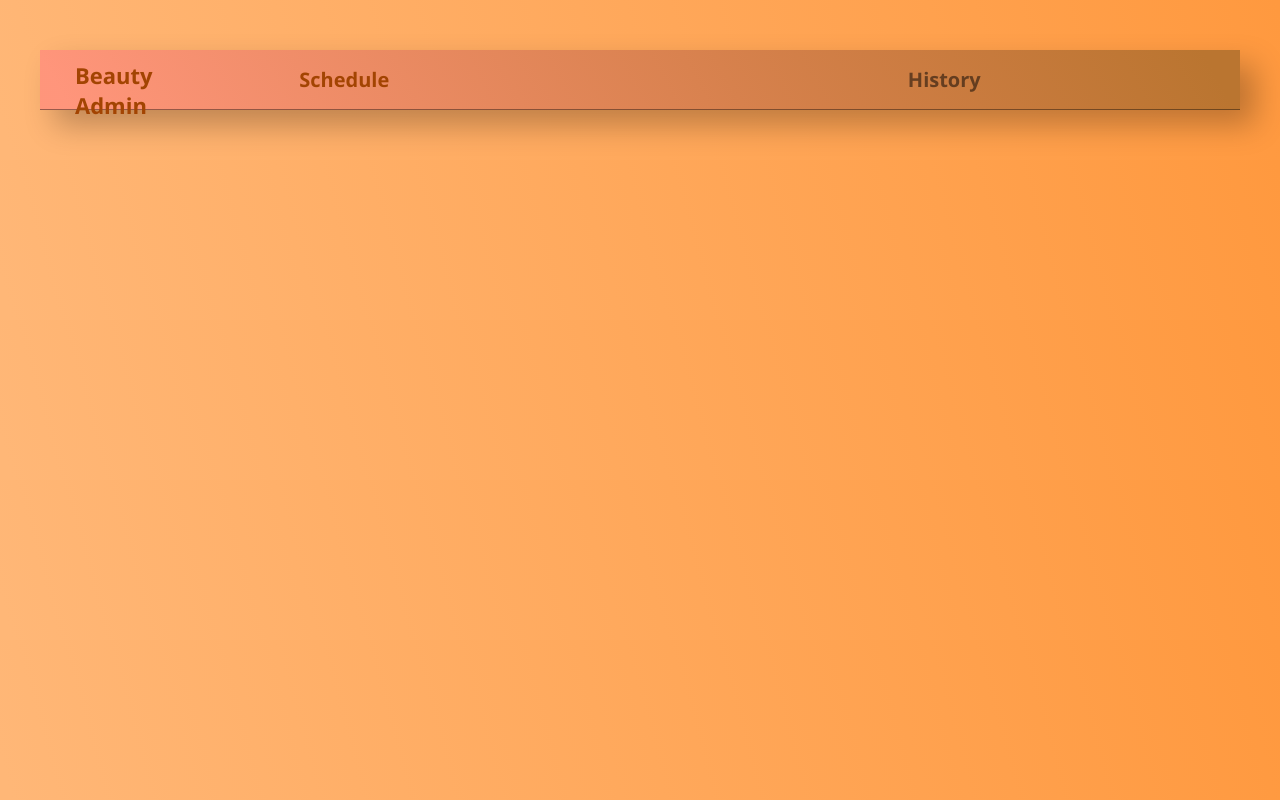
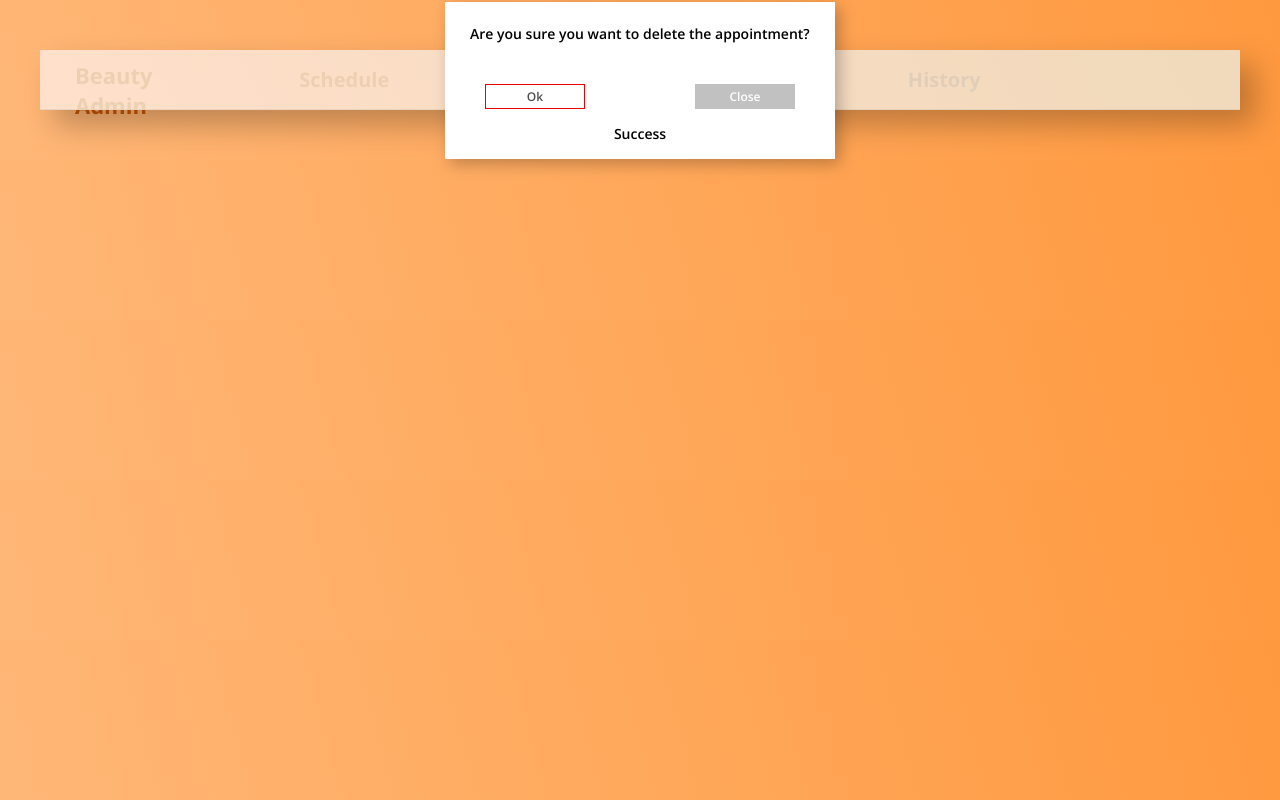
Before and after one commit to Valitriya/Beauty_admin, a React (Create React App) app: page / in a window 1280 px wide. Built offline with nearby package versions, Linux system fonts and the light colour scheme.

Commit message:
added modal window style

```diff
--- a/src/components/app/App.tsx
+++ b/src/components/app/App.tsx
@@ -1,9 +1,11 @@
 import Header from "../header/Header";
+import CancelModal from "../modal/CancelModal";
 import "./app.scss";
 function App() {
 	return (
 		<main className="board">
 			<Header />
+			<CancelModal />
 		</main>
 	);
 }
--- a/src/components/modal/CancelModal.tsx
+++ b/src/components/modal/CancelModal.tsx
@@ -1,6 +1,9 @@
+import "./modal.scss";
+
 function CancelModal() {
 	return (
 		<div className="modal">
+			<div className="modal__body">
 				<span className="modal__title">
 					Are you sure you want to delete the appointment?
 				</span>
@@ -10,6 +13,7 @@ function CancelModal() {
 				</div>
 				<div className="modal__status">Success</div>
 			</div>
+		</div>
 	);
 }
 
--- /dev/null
+++ b/src/components/modal/modal.scss
@@ -0,0 +1,64 @@
+@import '../../style/variables.scss';
+
+.modal{
+    position: absolute;
+    display: flex;
+    justify-content: center;
+    align-items: center;
+    top: 0;
+    left: 0;
+    width: 100%;
+    height: 100%;
+    background: rgba(255, 243, 223, 0.8);
+    &__body{
+        width: 390px;
+        min-height: 120px;
+        background-color: #fff;
+        box-shadow: 5px 5px 15px rgba(0, 0, 0, 0.25);
+        padding: 20px 25px 16px 25px;
+    }
+    &__title{
+        font-weight: 600;
+        font-size: 14px;
+        line-height: 19px;
+    }
+    button{
+        width: 100px;
+        height: 25px;
+        padding: 4px 0;
+        font-weight: 600;
+        font-size: 12px;
+        line-height: 16px;
+        cursor: pointer;
+    }
+    &__btns{
+        margin-top: 40px;
+        padding: 0 15px;
+        display: flex;
+        justify-content: space-between;
+    }
+    &__ok{
+        background: #ffffff;
+        border: 1px solid $cancel;
+        color: rgba(0, 0, 0, 0.7);
+        &:disabled{
+            background: $main-color;
+            border: 1px solid rgba(243, 171, 155, 0.5);
+            color: #fff;
+        }
+    }
+    &__close{
+        background: #c1c1c1;
+        border: 1px solid $disabled;
+        color: #fff;
+    }
+    &__status{
+        margin-top: 15px;
+        font-weight: 600;
+        font-size: 14px;
+        line-height: 19px;
+        color: #000;
+        text-align: center;
+    }
+
+}
```
Lines whose indentation alone changed are shown as unchanged.
